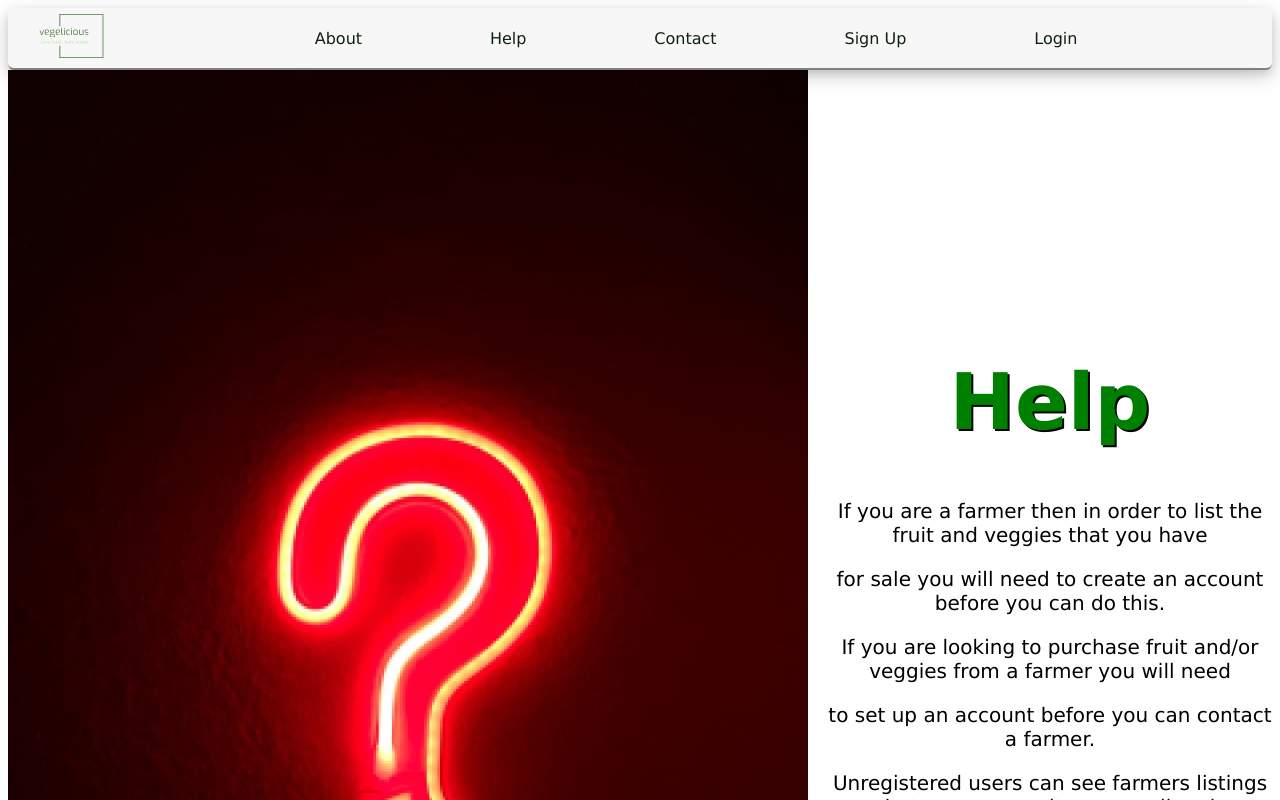
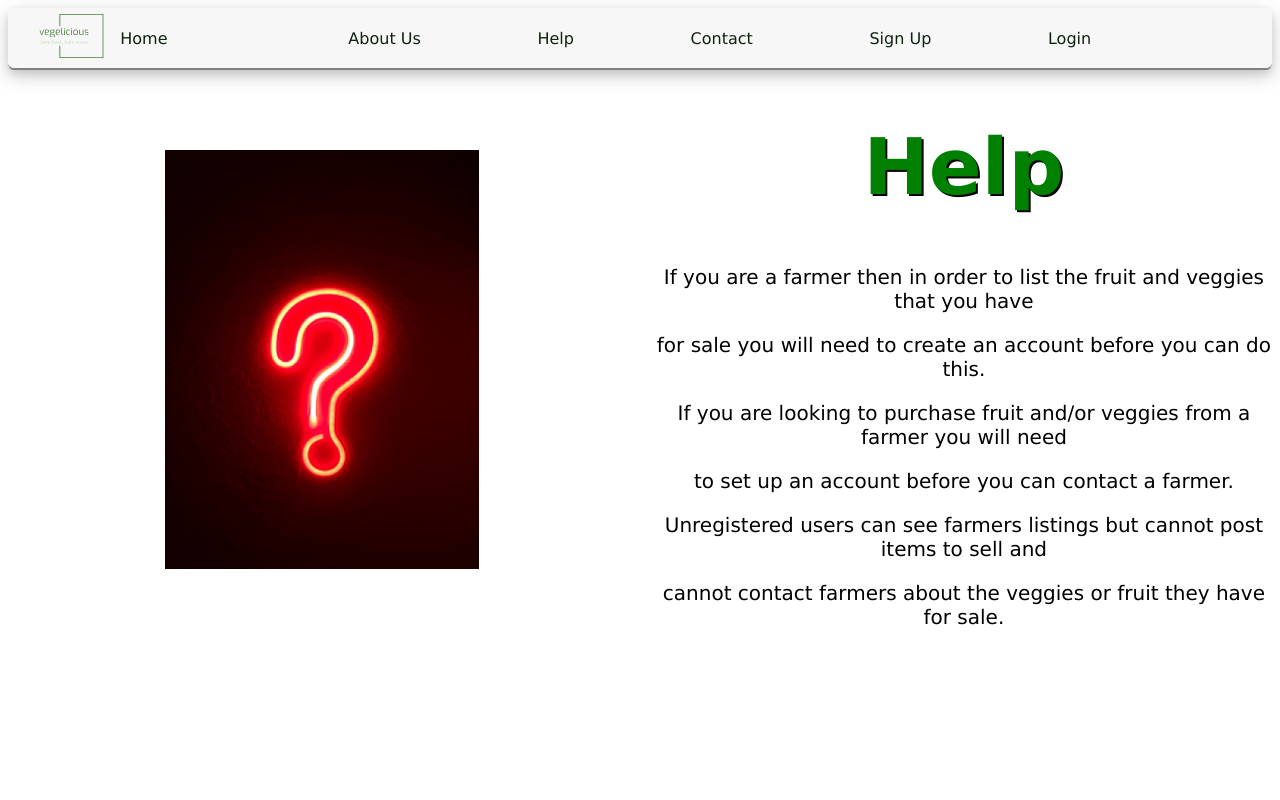
Before and after one commit to chingu-voyages/v46-tier3-team-33, a React (Vite) app in the folder frontend/: page /Help in a window 1280 px wide. Shown: the top 800 px of the page. Built offline with nearby package versions, Linux system fonts and the light colour scheme; no server answers.

Commit message:
added a Home link to navbar and adjusted images on about and help pages

```diff
--- a/frontend/src/components/Nav/Navbar.css
+++ b/frontend/src/components/Nav/Navbar.css
@@ -23,3 +23,14 @@
 	text-decoration: none;
 	color: rgb(14, 34, 14);
 }
+
+ul.home-container {
+	list-style: none;
+	margin:0;
+	padding:0;
+}
+
+.home-link {
+	text-decoration: none;
+	color: rgb(14, 34, 14);
+}
--- a/frontend/src/components/Nav/Navbar.tsx
+++ b/frontend/src/components/Nav/Navbar.tsx
@@ -16,11 +16,18 @@ function Navbar() {
         <a href="/">
           <img src={logo} className="logo" alt="logo" />
         </a>
+        <ul className="home-container">
+        <li className="home-link">
+              <Link to="/" className="link">
+                Home
+              </Link>
+        </li>
+        </ul>
         <div className="links-container">
           <ul className="links-container">
             <li className="link">
               <Link to="/About" className="link">
-                About
+                About Us
               </Link>
             </li>
             <li>
--- a/frontend/src/components/Pages/about/About.tsx
+++ b/frontend/src/components/Pages/about/About.tsx
@@ -5,8 +5,8 @@ import "./about.css"
 function About() {
   return (
     <div className="about-container">
-		<div className="about-image">
-           <img  src="src\assets\nathan-dumlao-bRdRUUtbxO0-unsplash.jpg" alt = "yellow question mark" ></img>
+		<div >
+           <img className="about-image" src="src/assets/nathan-dumlao-bRdRUUtbxO0-unsplash.jpg" alt = "yellow-red question mark" ></img>
         </div>
 		<div className="text">
 			<h1>About Us</h1>
--- a/frontend/src/components/Pages/about/about.css
+++ b/frontend/src/components/Pages/about/about.css
@@ -13,10 +13,13 @@
 
 }
 
-.about-img {
-    max-width: 50%;
-    max-height:50%;
-    float: left;
+.about-image {
+
+    display: block;
+    margin-left: auto;
+    margin-right: auto;
+    height: auto;
+    width: 50%;
   }
 
   .text {
--- a/frontend/src/components/Pages/help/Help.tsx
+++ b/frontend/src/components/Pages/help/Help.tsx
@@ -3,8 +3,8 @@ import "./help.css"
 function Help() {
   return (
     <div className="help-container">
-		<div className="help-image">
-        <img  src="src/assets/simone-secci-49uySSA678U-unsplash.jpg" alt = "yellow question mark" ></img>
+		<div >
+        <img  className="help-image" src="src/assets/simone-secci-49uySSA678U-unsplash.jpg" alt = "yellow question mark" ></img>
         </div>
         <div className="text">
 			<h1>Help</h1>
--- a/frontend/src/components/Pages/help/help.css
+++ b/frontend/src/components/Pages/help/help.css
@@ -13,16 +13,19 @@
 
 }
 
-.help-img {
-    max-width: 50%;
-    max-height:50%;
-    float: left;
+.help-image {
+    display: block;
+    margin-left: auto;
+    margin-right: auto;
+    height: auto;
+    width: 50%;
   }
 
-  .text {
-    font-size: 20px;
-    padding-left: 20px;
-  }
+
+.text {
+  font-size: 20px;
+  padding-left: 20px;
+}
 
 h1 {
     color:green;
--- a/frontend/src/components/Pages/homePage/HomePage.tsx
+++ b/frontend/src/components/Pages/homePage/HomePage.tsx
@@ -7,7 +7,7 @@ function HomePage() {
 	return (
 	<>
 		<div className="container">
-		<img className="background_img" src="src/assets/inigo-de-la-maza-marketstall-unsplash.jpg" alt = "fresh vegetables and fruit" ></img>
+		<img className="background_image" src="src/assets/inigo-de-la-maza-marketstall-unsplash.jpg" alt = "fresh vegetables and fruit" ></img>
 
 			<div className="text-container">
 				<h1>Welcome to Vegilicious</h1>
--- a/frontend/src/components/Pages/homePage/homePage.css
+++ b/frontend/src/components/Pages/homePage/homePage.css
@@ -26,8 +26,8 @@ h3 {
 
 }
 
-.background_img {
+.background_image {
     width:100%;
     height: 100%;
-    opacity: 0.5;
+    opacity: 0.4;
 }
```
